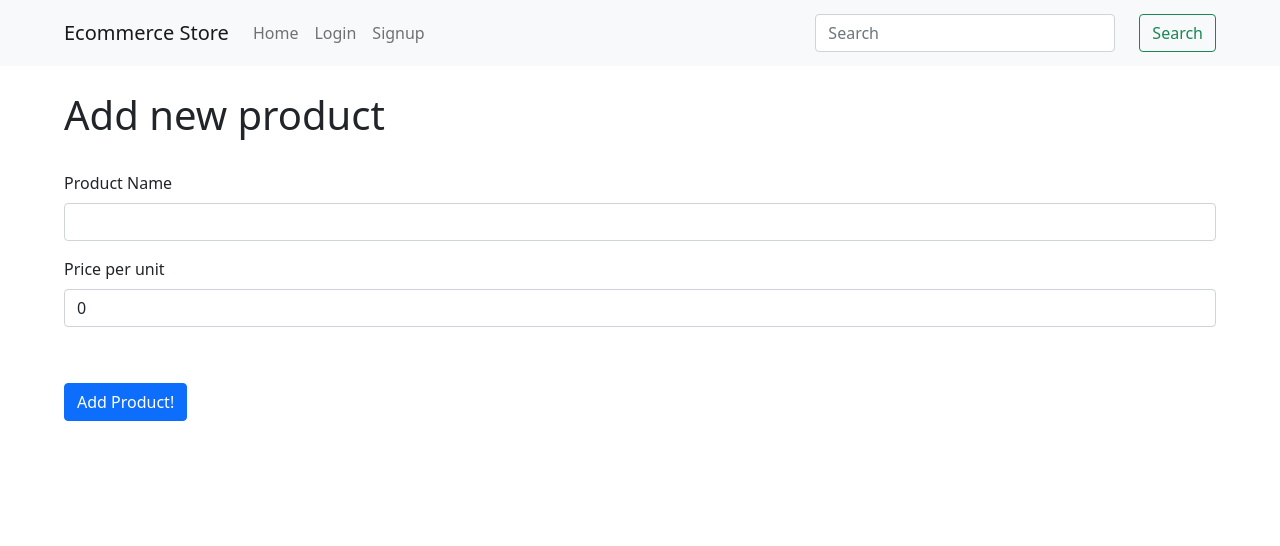
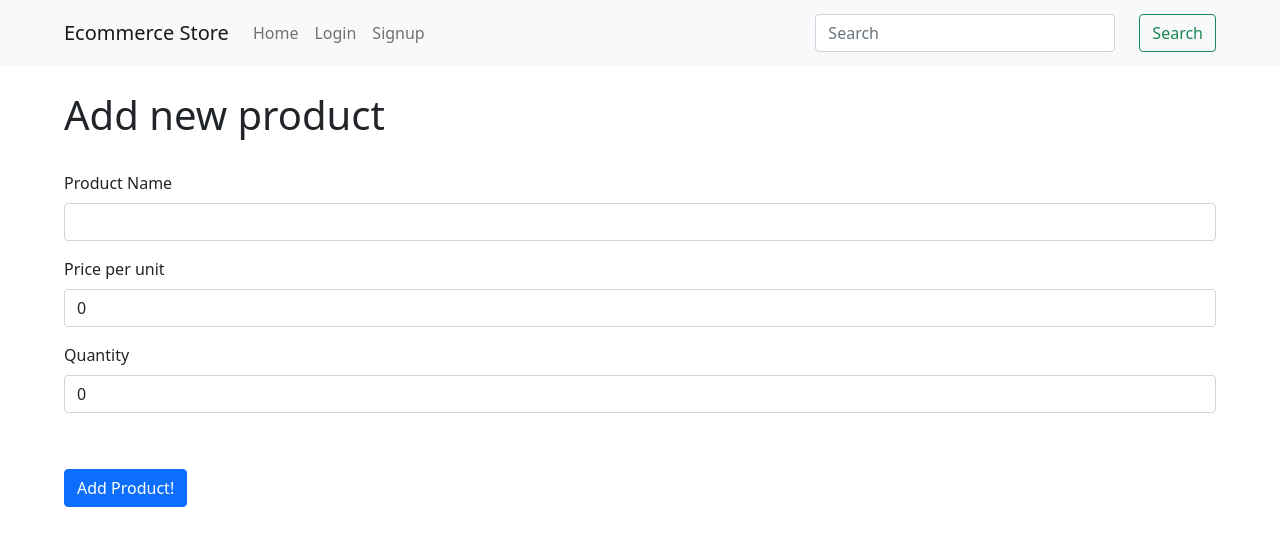
Before and after one commit to Kas73/SOEN-341-Project, a React (Create React App) app in the folder client/: page /create-product in a window 1280 px wide. Shown: the top 546 px of the page. Built offline with nearby package versions, Linux system fonts and the light colour scheme.

Commit message:
Added missing quantity field on creation #37

```diff
--- a/client/src/components/AddNewProduct.jsx
+++ b/client/src/components/AddNewProduct.jsx
@@ -81,6 +81,18 @@ class AddNewProduct extends Component {
 						onChange={this.updateProductPrice}
 					/>
 				</div>
+                <div className='mb-3'>
+					<label htmlFor='quantity' className='form-label'>
+						Quantity
+					</label>
+					<input
+                        type="number"
+						className='form-control'
+						id='quantity_in_stock'
+						value={quantity_in_stock}
+						onChange={this.updateQuantity}
+					/>
+				</div>
 				<div className='mb-3 form-check'></div>
 				<button
 					type='submit'
```
